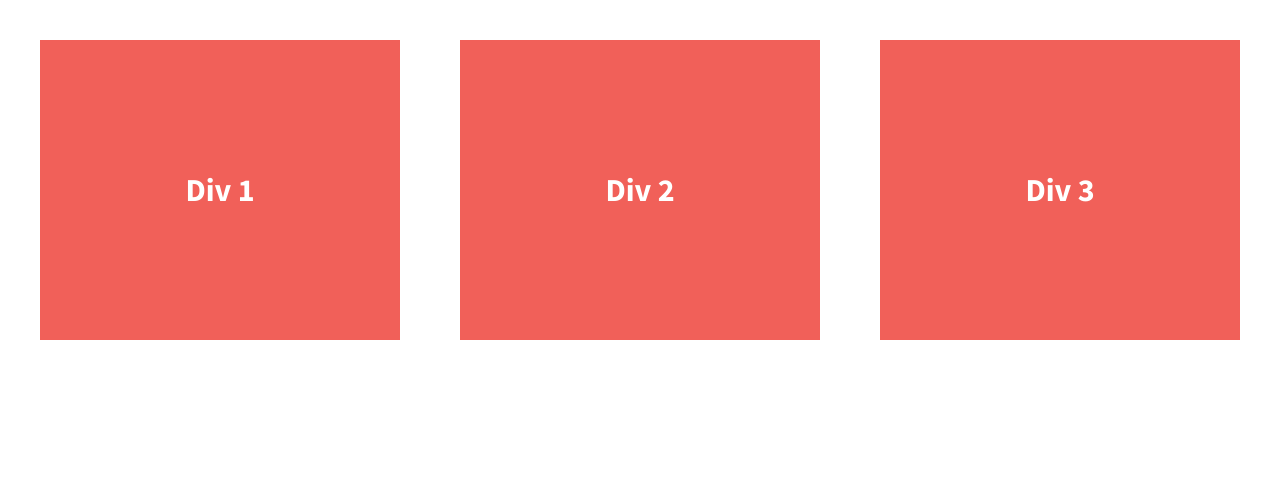
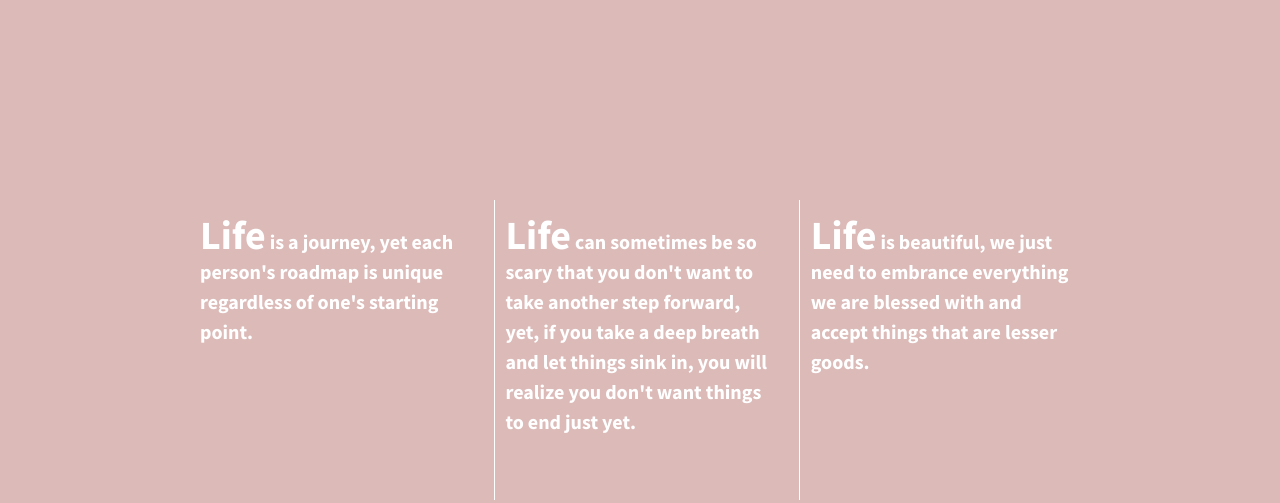
Before and after one commit to Laura-Lio/devs-in-flexbox, a plain HTML site: page index.html in a window 1280 px wide. Drawn offline with nearby package versions, Linux system fonts and the light colour scheme.

Commit message:
Second commit

```diff
--- a/css/main.css
+++ b/css/main.css
@@ -1,7 +1,7 @@
 
 
 html {
-  background-color: #fff;
+  background-color: hsl(3, 33%, 79%);
   height: 100%;
 }
 
@@ -17,17 +17,28 @@ body {
   font-weight: 700;
   display: flex;
   justify-content: space-between;
+  padding: 8em;
 }
 
 .div-1, .div-2, .div-3 {
   /*give the divs a width of 30%, add display:flex, set justify-content and align-items to center*/
   color: #fff;
   line-height: 1.5em;
-  font-size: 1.6em;
-  background-color: #f16059;
+  font-size: 1em;
+  background-color: hsl(3, 33%, 79%);
   height: 300px;
   display: flex;
   width: 30%;
-  justify-content: center;
-  align-items: center;
+  justify-content: flex-start;
+  align-items: flex-start;
 }
+
+.wrapper span {
+    font-size: 2em;
+  }
+
+
+.div-1, .div-2 {
+    border-right: 1px solid rgb(255, 255, 255);
+    padding-right: 30px;
+  }
--- a/index.html
+++ b/index.html
@@ -19,12 +19,13 @@
 
         <section class="wrapper">
             <div class="div-1">
-                Div 1
-            </div>
+                <p><span>Life</span> is a journey, yet each person's roadmap is unique regardless of one's starting point.
+            </div></p>
             <div class="div-2">
-                Div 2
-            </div>
+                <p><span>Life</span> can sometimes be so scary that you don't want to take another step forward, yet, if you take a deep breath and let things sink in, you will realize you
+                don't want things to end just yet.
+            </div></p>
             <div class="div-3">
-                Div 3
-            </div>
+                <p><span>Life</span> is beautiful, we just need to embrance everything we are blessed with and accept things that are lesser goods.
+            </div></p>
         </section>
```
